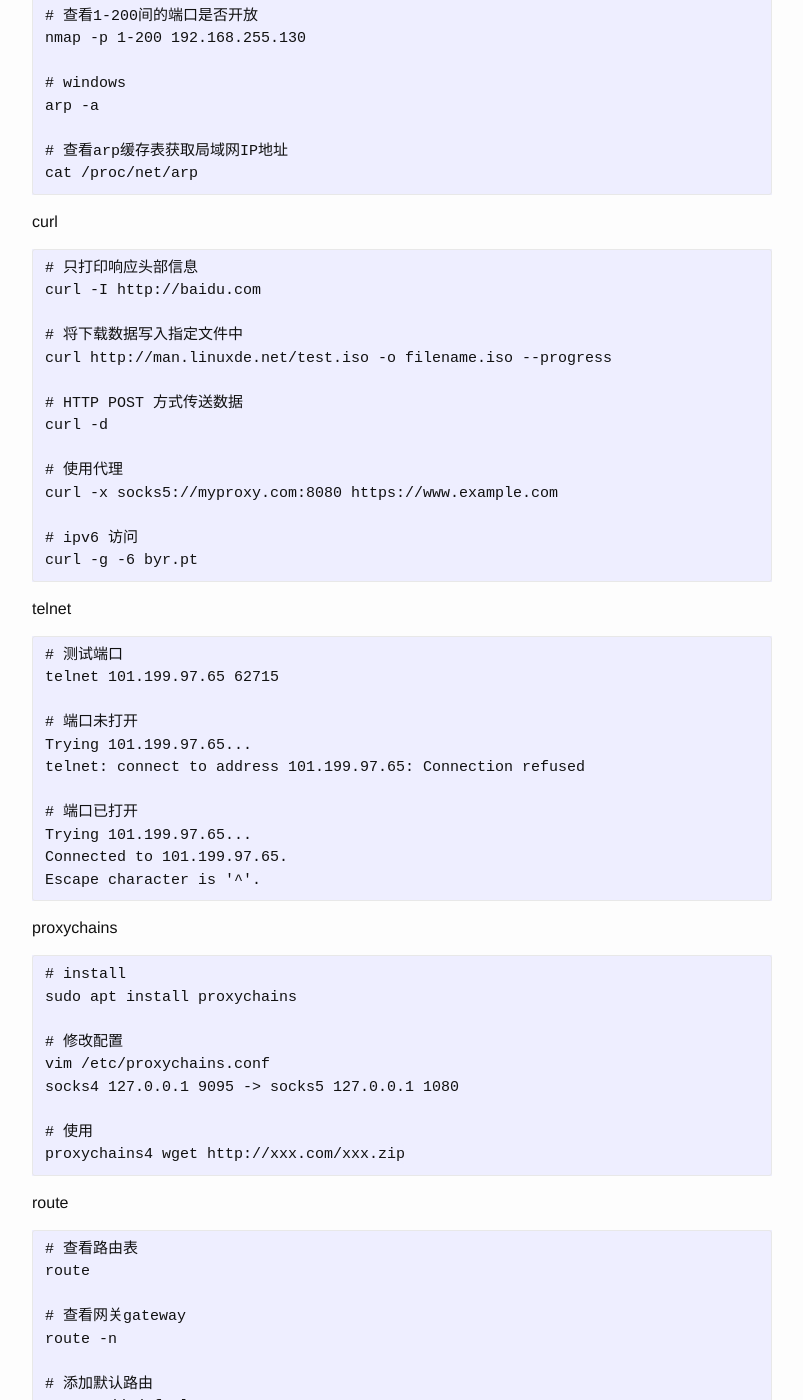
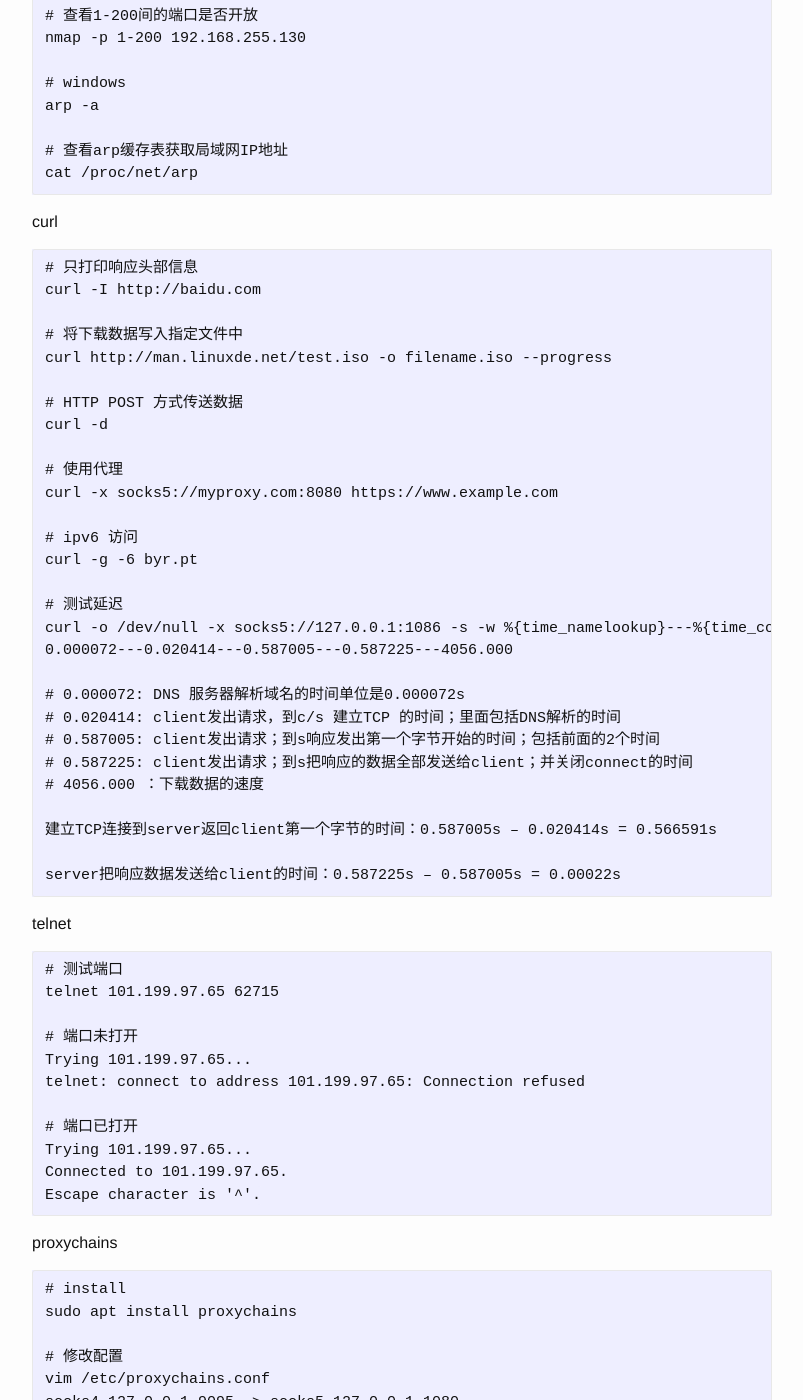
Before and after one commit to josephstalin117/josephstalin117.github.io, a Jekyll site: the page built from _posts/2019-5-28-networking.markdown, in a window 1280 px wide and 1400 px high, scrolled down 580 px. Shown: the whole window, without its empty margins (238-1041 px from the left). Built offline with Jekyll 4.4.1, drawn with Linux system fonts in a browser that asks for light colours.

Commit message:
update mysql & network

````diff
--- a/_posts/2018-9-18-markdown.markdown
+++ b/_posts/2018-9-18-markdown.markdown
@@ -9,3 +9,8 @@ categories: command
 ```
 ![Alt text](http://www.izhangbo.cn/wp-content/themes/minty/img/logo.png "Optional title")
 ```
+
+删除线
+```
+~~世界是平坦的。~~
+```
--- a/_posts/2019-5-28-networking.markdown
+++ b/_posts/2019-5-28-networking.markdown
@@ -48,6 +48,20 @@ curl -x socks5://myproxy.com:8080 https://www.example.com
 
 # ipv6 访问
 curl -g -6 byr.pt
+
+# 测试延迟
+curl -o /dev/null -x socks5://127.0.0.1:1086 -s -w %{time_namelookup}---%{time_connect}---%{time_starttransfer}---%{time_total}---%{speed_download}"\n" baidu.com
+0.000072---0.020414---0.587005---0.587225---4056.000
+
+# 0.000072: DNS 服务器解析域名的时间单位是0.000072s
+# 0.020414: client发出请求，到c/s 建立TCP 的时间；里面包括DNS解析的时间
+# 0.587005: client发出请求；到s响应发出第一个字节开始的时间；包括前面的2个时间
+# 0.587225: client发出请求；到s把响应的数据全部发送给client；并关闭connect的时间
+# 4056.000 ：下载数据的速度
+
+建立TCP连接到server返回client第一个字节的时间：0.587005s – 0.020414s = 0.566591s
+
+server把响应数据发送给client的时间：0.587225s – 0.587005s = 0.00022s
 ```
 
 telnet
--- a/_posts/2025-5-13-polars.markdown
+++ b/_posts/2025-5-13-polars.markdown
@@ -25,7 +25,10 @@ df.select('column').to_series().to_list()
 过滤特征
 ```
 # 过滤正常交易状态
-source_df = source_df.filter(pl.col('TRADESTATUS') == '正常交易')
+df = df.filter(pl.col('交易状态') == '正常交易')
+
+# 过滤时间范围
+df.filter((pl.col('Time') >= 92600000) & (pl.col('Time') <= 93100000))
 ```
 
 类型转换
````
Also changed, not shown: _posts/2016-05-03-mysql.markdown (+8 -0 lines).
